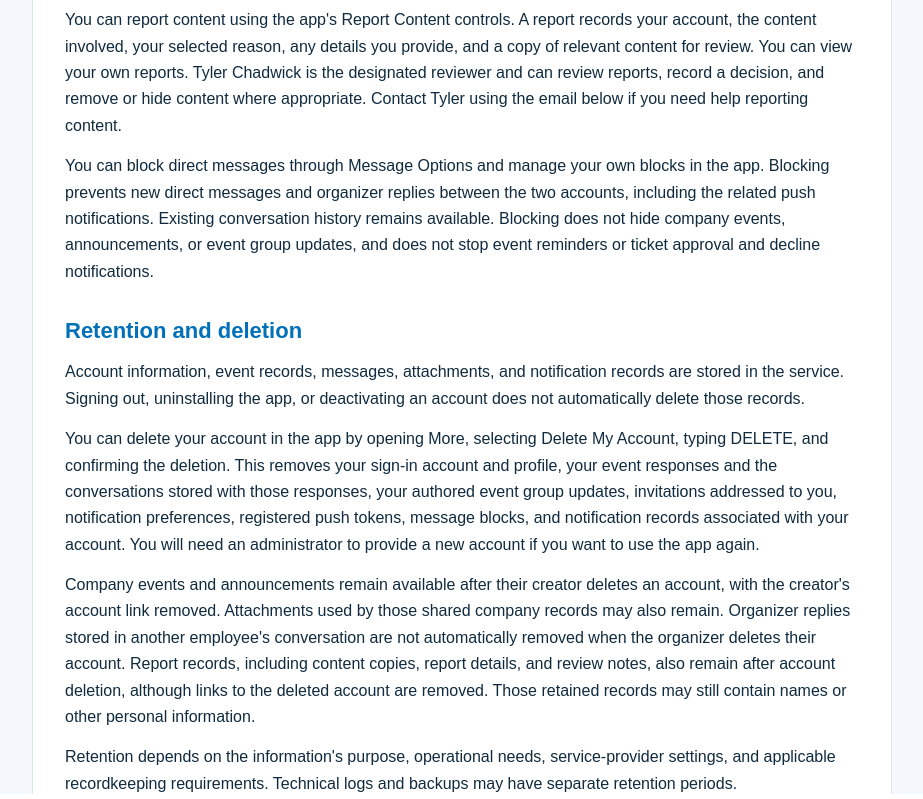
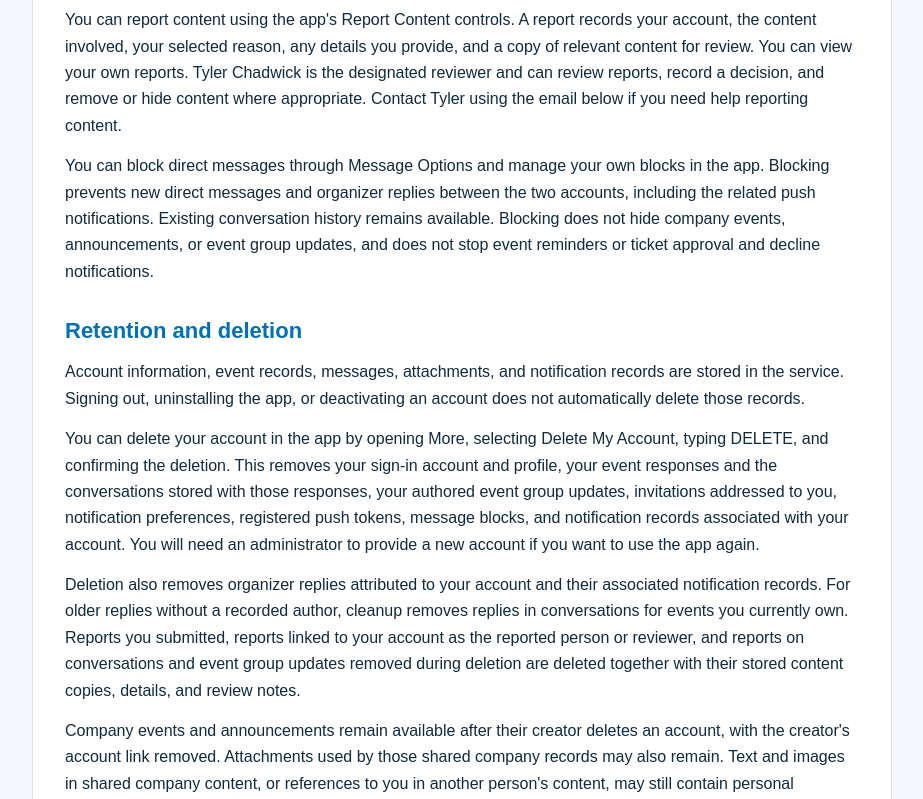
Before and after one commit to tylerc-cloud/adventure-subaru-app-privacy, a plain HTML site: page index.html in a window 1280 px wide. Shown: the part 2001-2800 px from the top of the page, without its empty margins (178-1101 px from the left). Drawn offline with Linux system fonts and the light colour scheme.

Commit message:
Update index.html

```diff
--- a/index.html
+++ b/index.html
@@ -54,7 +54,7 @@
   <main>
     <div class="brand">ADVENTURE SUBARU</div>
     <h1>Employee Hub Privacy Policy</h1>
-    <p class="date">Effective date: October 14, 2026</p>
+    <p class="date">Effective date: October 15, 2026</p>
 
     <p>This policy explains how Adventure Subaru, Inc. handles information in the Adventure Subaru Employee Hub app. The app is an employee resource for announcements, events, attendance, ticket requests, and communication with event organizers. Access requires an account provided by Adventure Subaru.</p>
 
@@ -97,7 +97,8 @@
     <h2>Retention and deletion</h2>
     <p>Account information, event records, messages, attachments, and notification records are stored in the service. Signing out, uninstalling the app, or deactivating an account does not automatically delete those records.</p>
     <p>You can delete your account in the app by opening More, selecting Delete My Account, typing DELETE, and confirming the deletion. This removes your sign-in account and profile, your event responses and the conversations stored with those responses, your authored event group updates, invitations addressed to you, notification preferences, registered push tokens, message blocks, and notification records associated with your account. You will need an administrator to provide a new account if you want to use the app again.</p>
-    <p>Company events and announcements remain available after their creator deletes an account, with the creator's account link removed. Attachments used by those shared company records may also remain. Organizer replies stored in another employee's conversation are not automatically removed when the organizer deletes their account. Report records, including content copies, report details, and review notes, also remain after account deletion, although links to the deleted account are removed. Those retained records may still contain names or other personal information.</p>
+    <p>Deletion also removes organizer replies attributed to your account and their associated notification records. For older replies without a recorded author, cleanup removes replies in conversations for events you currently own. Reports you submitted, reports linked to your account as the reported person or reviewer, and reports on conversations and event group updates removed during deletion are deleted together with their stored content copies, details, and review notes.</p>
+    <p>Company events and announcements remain available after their creator deletes an account, with the creator's account link removed. Attachments used by those shared company records may also remain. Text and images in shared company content, or references to you in another person's content, may still contain personal information. Contact us if you want that information reviewed for correction or deletion.</p>
     <p>Retention depends on the information's purpose, operational needs, service-provider settings, and applicable recordkeeping requirements. Technical logs and backups may have separate retention periods.</p>
     <p>To request access to, correction of, or deletion of information that remains after account deletion, or if you cannot use the in-app deletion feature, contact us using the email below. We will review your request, verify your identity as needed, and explain any information that must be retained and the reason for retaining it. Deleted information may remain in backups until those backups expire.</p>
 
```
